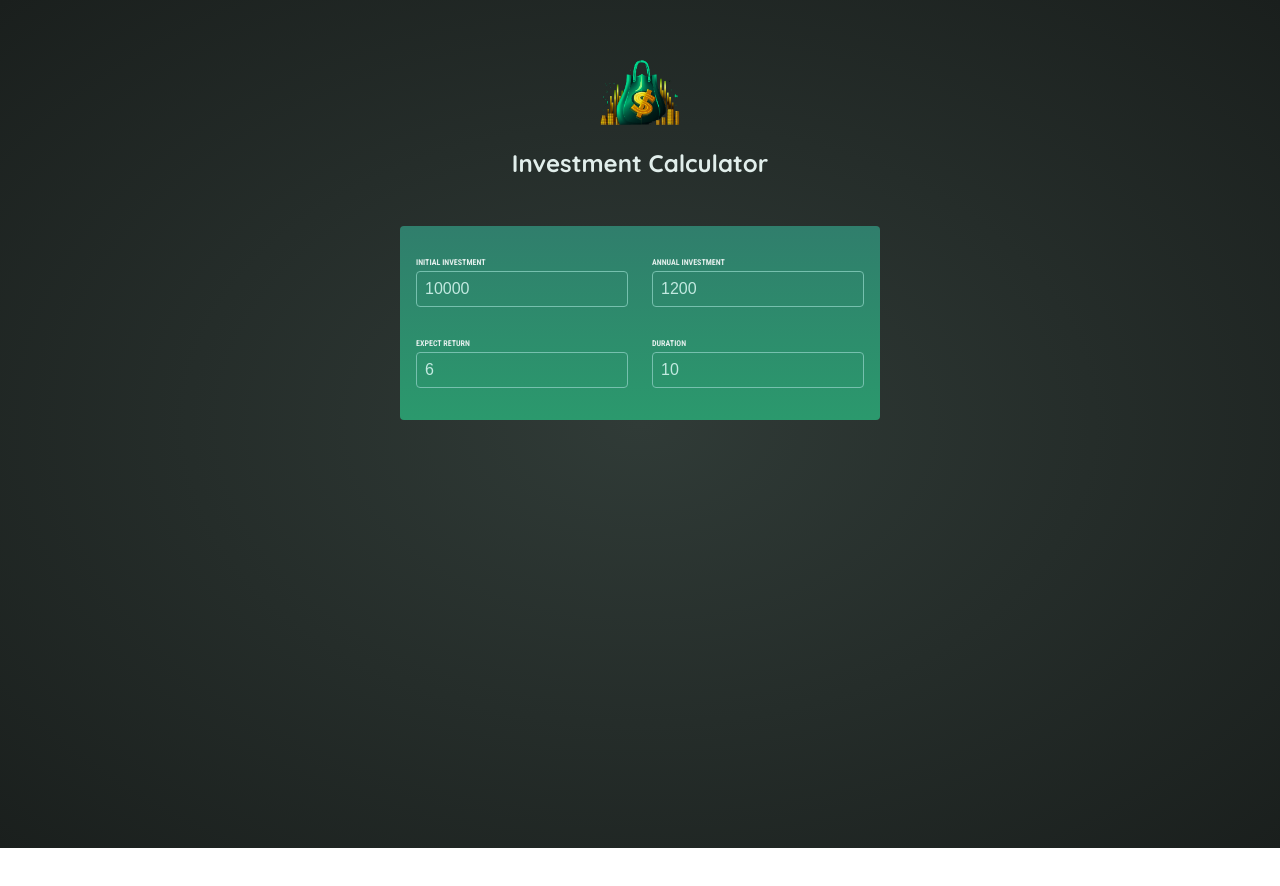
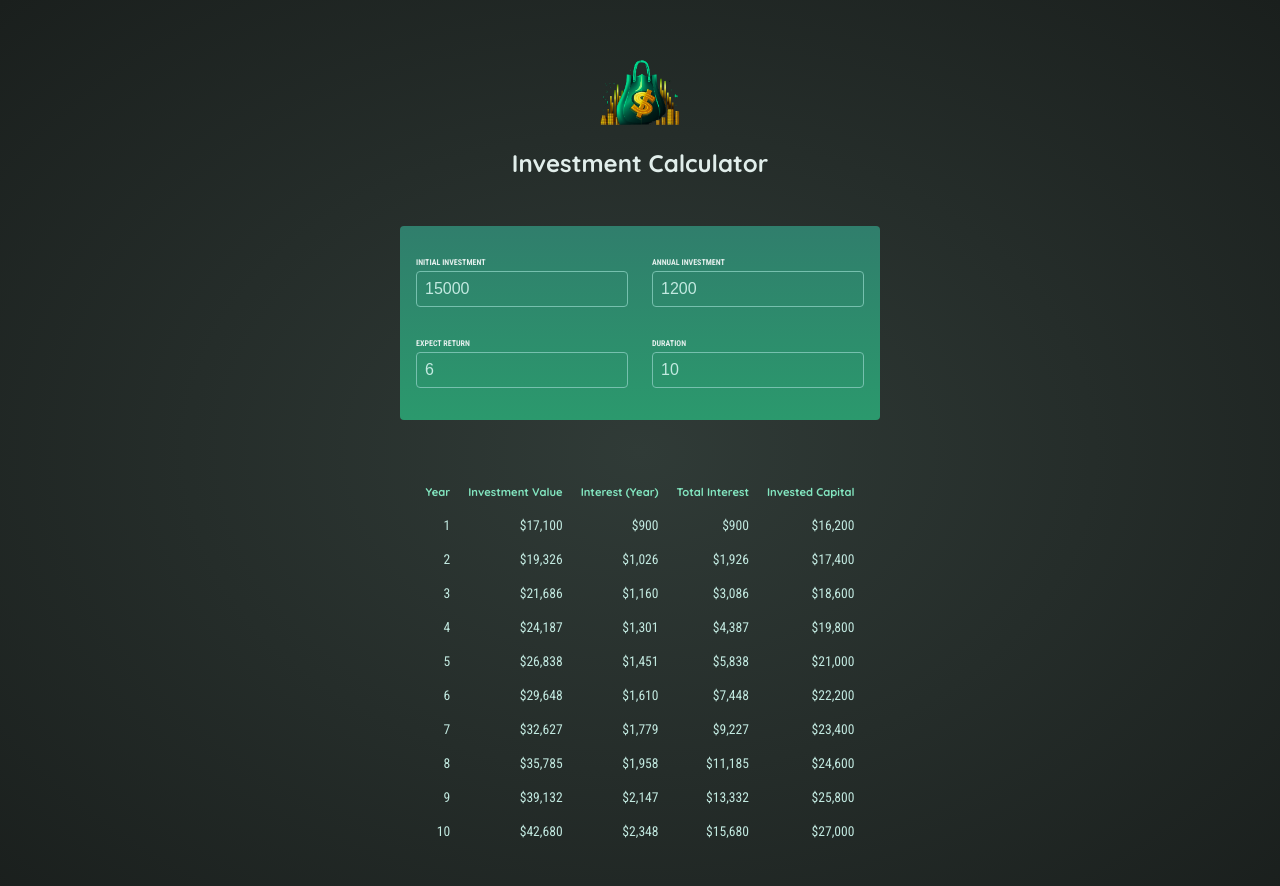
Before and after one commit to VanyaLyashuk/investment-calc, a React (Vite) app: page / in a window 1280 px wide. Shown: the top 886 px of the page. Before the commit the page ends 848 px from the top, so only its background shows below. Built offline with nearby package versions, Linux system fonts and the light colour scheme.

Commit message:
feat(app): render Results component in App

```diff
--- a/src/App.jsx
+++ b/src/App.jsx
@@ -1,10 +1,11 @@
 import { useState } from "react";
 import Header from "./components/header/Header";
+import Results from "./components/results/Results";
 import UserInput from "./components/userInput/UserInput";
 
 function App() {
   const [userInput, setUserInput] = useState({
-    initialInvestment: 10000,
+    initialInvestment: 15000,
     annualInvestment: 1200,
     expectedReturn: 6,
     duration: 10,
@@ -20,6 +21,7 @@ function App() {
     <>
       <Header />
       <UserInput userInput={userInput} onChange={handleChange} />
+      <Results userInput={userInput} />
     </>
   );
 }
```
